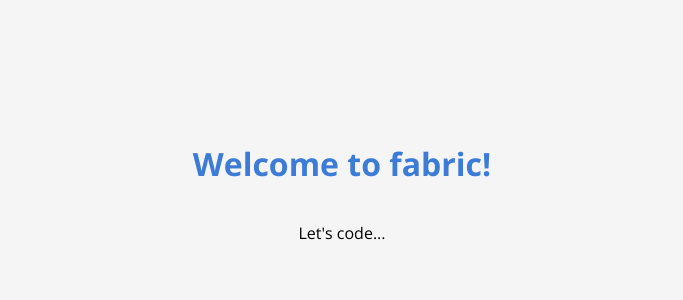
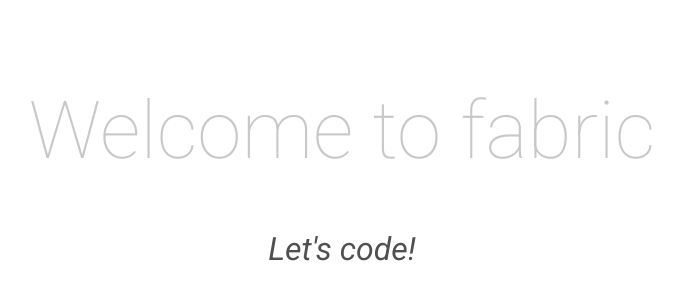
Before and after one commit to davegomez/fabric, a website built with webpack: page bin/index.html in a window 1280 px wide. Shown: the part 218-518 px from the top of the page, without its empty margins (298-981 px from the left). Built offline with nearby package versions, Linux system fonts and the light colour scheme.

Commit message:
Update fabric's presentation page

```diff
--- a/bin/index.html
+++ b/bin/index.html
@@ -8,8 +8,8 @@
 <body>
 
 <div class="container">
-    <h1 class="fabric">Welcome to fabric!</h1>
-    <p>Let's code...</p>
+    <h1 class="fabric">Welcome to fabric</h1>
+    <p>Let's code!</p>
 </div>
 
 <script src="js/main.js"></script>
--- a/src/scss/main.scss
+++ b/src/scss/main.scss
@@ -1,12 +1,11 @@
-@import url(http://fonts.googleapis.com/css?family=Open+Sans:400,600,700);
+@import url(http://fonts.googleapis.com/css?family=Roboto:400,100italic,100,400italic);
 
 html {
   box-sizing: border-box;
 }
 
 body {
-  background-color: rgb(245, 245, 245);
-  font-family: "Open Sans", Helvetica, Arial, sans-serif;
+  font-family: "Roboto", Helvetica, Arial, sans-serif;
 }
 
 * {
@@ -23,7 +22,20 @@
   height: 100vh;
   justify-content: center;
 
-  & .fabric {
-    color: rgb(60, 123, 214);
+  p {
+    color: rgb(80, 80, 80);
+    font-size: 32px;
+    font-style: italic;
+    line-height: 1;
+    margin-top: 0;
+  }
+
+  .fabric {
+    color: rgb(200, 200, 200);
+    font-size: 80px;
+    font-weight: 100;
+    line-height: 1.2;
+    margin-top: 0;
+    text-align: center;
   }
 }
```
